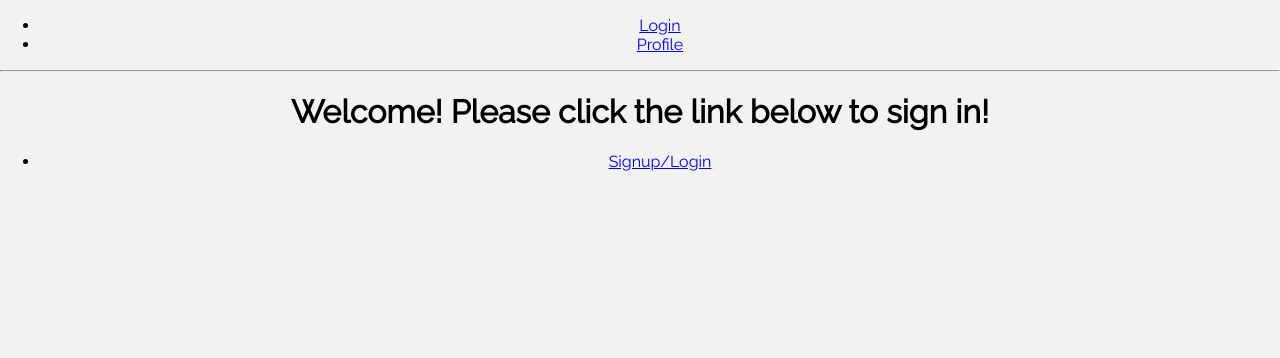
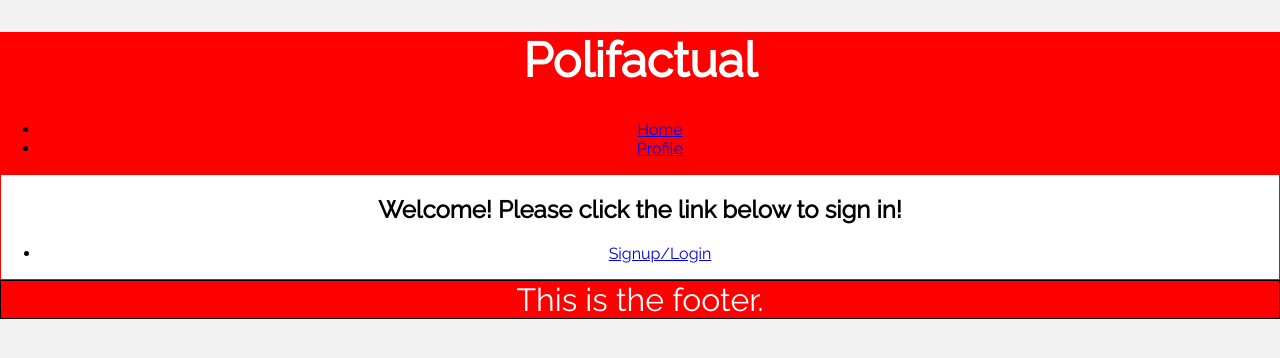
Before and after one commit to isaacfo/Polifactual, a React (Create React App) app in the folder client/: page / in a window 1280 px wide. Shown: the top 358 px of the page. Built offline with nearby package versions, Linux system fonts and the light colour scheme.

Commit message:
initial css files added

```diff
--- a/client/src/components/App.js
+++ b/client/src/components/App.js
@@ -1,23 +1,7 @@
 import React, { Component } from "react";
-// import logo from './logo.svg';
 import "../styles/App.css";
-import Login from "./Login";
-import Register from "./Register";
-import Local from "./LocalComponent";
-import State from "./StateComponent";
-import National from "./NationalComponent";
-import Home from "./HomeComponent";
-import Profile from "./ProfileComponent";
-
-//import route Components
-import {
-  BrowserRouter as Router,
-  Route,
-  Link,
-  Switch,
-  Redirect
-} from "react-router-dom";
-import Signup from "./Signup";
+import Header from './Header';
+import Footer from './Footer';
 
 class App extends Component {
   constructor(props) {
@@ -27,31 +11,10 @@ class App extends Component {
 
   render() {
     return (
-      <Router>
         <div className="App">
-          <div className="container">
-            <ul>
-              <li>
-                <a href="/">Login</a>
-              </li>
-
-              <li>
-                <a href="/Profile">Profile</a>
-              </li>
-            </ul>
-
-            <hr />
-
-            <Switch>
-              <Route exact path="/" component={Home} />
-              <Route exact path="/Signup" component={Signup} />
-              <Route path="/Profile" component={Profile} />
-              <Route exact path="/" component={Login} />
-              <Route path="/Register" component={Register} />
-            </Switch>
-          </div>
+            <Header />
+            <Footer />
         </div>
-      </Router>
     );
   }
 }
--- /dev/null
+++ b/client/src/components/Footer.js
@@ -0,0 +1,29 @@
+import React, { Component } from "react";
+import Styles from '../styles/Footer.css';
+
+//import route Components
+import {
+    BrowserRouter as Router,
+    Route,
+    Link,
+    Switch,
+    Redirect
+  } from "react-router-dom";
+
+
+class Footer extends Component {
+    constructor(props) {
+        super(props);
+        this.state = {};
+      }
+
+    render() {
+        return (
+            <div className="Footer">
+                This is the footer.
+            </div>
+        );
+    }
+}
+
+export default Footer;
--- /dev/null
+++ b/client/src/components/Header.js
@@ -0,0 +1,55 @@
+import React, { Component } from "react";
+import Login from "./Login";
+import Register from "./Register";
+import Local from "./LocalComponent";
+import State from "./StateComponent";
+import National from "./NationalComponent";
+import Home from "./HomeComponent";
+import Profile from "./ProfileComponent";
+import Signup from "./Signup";
+import Styles from '../styles/Header.css';
+
+import {
+    BrowserRouter as Router,
+    Route,
+    Link,
+    Switch,
+    Redirect
+} from "react-router-dom";
+
+
+class Header extends Component {
+    constructor(props) {
+        super(props);
+        this.state = {};
+      }
+
+    render() {
+        return (
+            <Router>
+                <div className="Header">
+                    <h1 className="H1">Polifactual </h1>
+                    <ul>
+                        <li>
+                            <a href="/">Home</a>
+                        </li>
+
+                        <li>
+                            <a href="/Profile">Profile</a>
+                        </li>
+                    </ul>
+
+                    <Switch>
+                        <Route exact path="/" component={Home} />
+                        <Route exact path="/Signup" component={Signup} />
+                        <Route path="/Profile" component={Profile} />
+                        <Route exact path="/" component={Login} />
+                        <Route path="/Register" component={Register} />
+                    </Switch>
+                </div>
+            </Router>
+        );
+    }
+}
+
+export default Header;
--- a/client/src/components/HomeComponent.js
+++ b/client/src/components/HomeComponent.js
@@ -2,6 +2,8 @@
 import React from 'react';
 
 import Signup from './Signup';
+
+import '../styles/HomeComponent.css';
 
 import {
     BrowserRouter as Router,
@@ -18,9 +20,9 @@ import {
 
 const Home = () => {
     return (
-<div>
+<div className="Home">
   <div className="">
-      <h1 className="">Welcome! Please click the link below to sign in! </h1>
+      <h2 className="H2">Welcome! Please click the link below to sign in! </h2>
   </div>
   <div className="">
     <ul>
--- a/client/src/components/ProfileComponent.js
+++ b/client/src/components/ProfileComponent.js
@@ -1,9 +1,9 @@
 
 import React from 'react';
-
 import Locals from './LocalComponent';
 import States from './StateComponent';
 import Nationals from './NationalComponent';
+import Styles from '../styles/ProfileComponent.css';
 
 import {
     BrowserRouter as Router,
@@ -20,18 +20,16 @@ import {
 
 const Profile = ({ match }) => {
     return (
+<div className="Profile">
+  <h1 className="">Pages</h1>
   <div>
-  <div className="">
-      <h1 className="">Pages</h1>
-  </div>
-  <div className="">
   <ul>
     <li><Link to={`${match.url}/Local`}>Local</Link></li>
     <li><Link to={`${match.url}/State`}>State</Link></li>
     <li><Link to={`${match.url}/National`}>National</Link></li>
   </ul>
   </div>
-  <div className="">
+  <div>
     <Route path={`${match.path}/Local`} component={Locals}/>
     <Route path={`${match.path}/State`} component={States}/>
     <Route path={`${match.path}/National`} component={Nationals}/>
--- a/client/src/index.js
+++ b/client/src/index.js
@@ -3,6 +3,7 @@ import ReactDOM from 'react-dom';
 import './index.css';
 import App from './components/App';
 import * as serviceWorker from './serviceWorker';
+
 
 ReactDOM.render(<App />, document.getElementById('root'));
 
--- a/client/src/styles/App.css
+++ b/client/src/styles/App.css
@@ -1,3 +1,10 @@
 .App {
   text-align: center;
 }
+
+.container {
+  border: 2px solid purple;
+  background: white;
+  font-family: Arial, Helvetica, sans-serif;
+  font-size: 1.5rem;
+}
--- /dev/null
+++ b/client/src/styles/Footer.css
@@ -0,0 +1,6 @@
+.Footer {
+    border: 1px solid black;
+    background: red;
+    font-size: 2em;
+    color: white;
+}
--- /dev/null
+++ b/client/src/styles/Header.css
@@ -0,0 +1,8 @@
+.Header {
+    background: red;
+}
+
+.H1 {
+    color: white;
+    font-size: 3em;
+}
--- /dev/null
+++ b/client/src/styles/HomeComponent.css
@@ -0,0 +1,4 @@
+.Home {
+    border: 1px solid red;
+    background: white;
+}
--- /dev/null
+++ b/client/src/styles/ProfileComponent.css
@@ -0,0 +1,3 @@
+.Profile {
+    background: white;
+}
```
Lines whose indentation alone changed are shown as unchanged.
